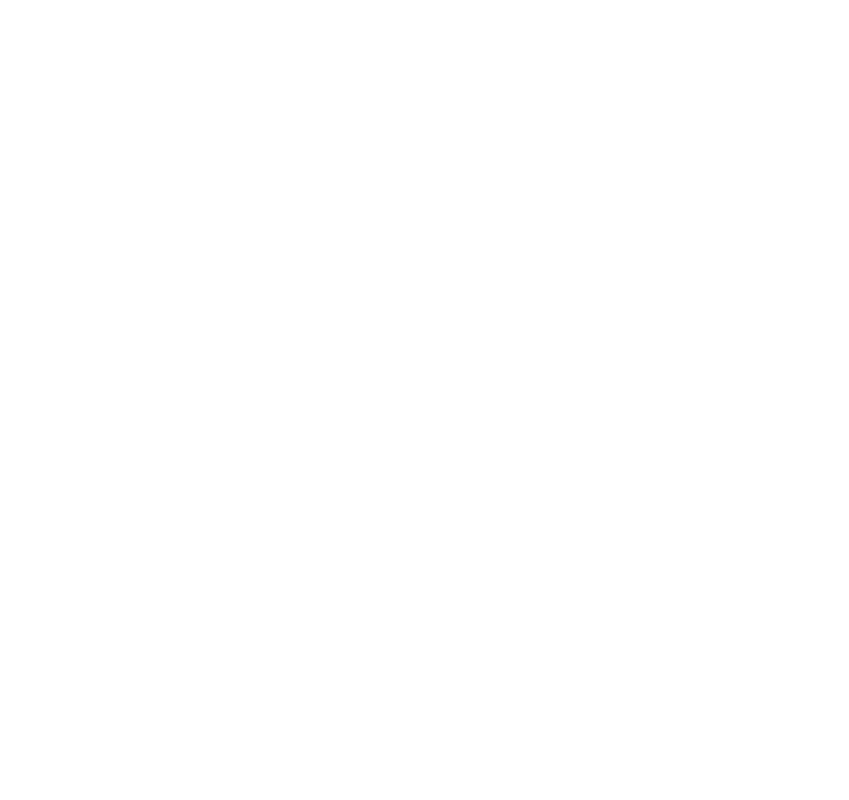
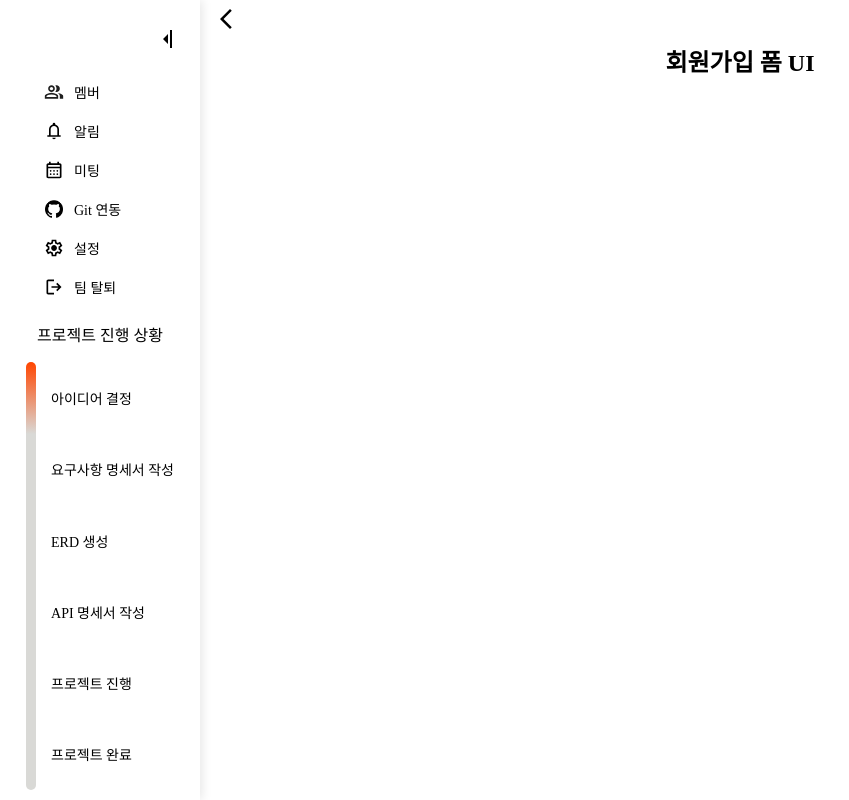
Before and after one commit to PJA-ProJect-Assistant/pja_frontend, a React (Vite) app in the folder pja/: page /ws/1/action/1 in a window 1280 px wide. Before the commit this address had no page. Shown: the whole page, without its empty margins (0-849 px from the left). Built offline with nearby package versions, Linux system fonts and the light colour scheme.

Commit message:
feat : actionpost 생성

```diff
--- a/pja/package.json
+++ b/pja/package.json
@@ -18,7 +18,8 @@
     "react-datepicker": "^8.4.0",
     "react-dom": "^19.1.0",
     "react-router-dom": "^7.6.1",
-    "recharts": "^2.15.3"
+    "recharts": "^2.15.3",
+    "uuid": "^11.1.0"
   },
   "devDependencies": {
     "@eslint/js": "^9.25.0",
--- a/pja/src/Rotuer.tsx
+++ b/pja/src/Rotuer.tsx
@@ -7,28 +7,27 @@ import FindPwPage from "./pages/loginpage/findpw/FindPwPage";
 import SignupPage from "./pages/signuppage/SignupPage";
 import AddWSPage from "./pages/workspacepage/addworkspacepage/AddWSPage";
 import MainWSPage from "./pages/workspacepage/mainworkspacepage/MainWSPage";
+import ActionPostPage from "./pages/workspacepage/developmentpage/postpage/ActionPostPage";
 
 const Router = () => {
   return (
     <Routes>
       {/* 기본 경로에서 로그인으로 리다이렉트 */}
-      {/* 로그인해서 들어가게 하는거는 백이랑 연결하고 일단 들어가면 바로 홈 나오게 할게여ㅕㅕ */}
+      {/* 로그인해서 들어가게 하는거는 백이랑 연결하고 일단 들어가면 바로 홈 나오게 할게여 */}
       <Route path="/" element={<Navigate to="/main" replace />} />
 
       {/* 공개 라우트 */}
       <Route path="/login" element={<LoginPage />} />
-      <Route path="/main" element={<MainPage />} />
       <Route path="/signup" element={<SignupPage />} />
       <Route path="/find-id" element={<FindIdPage />} />
       <Route path="/find-pw" element={<FindPwPage />} />
       {/* 인증 필요 라우트 */}
       {/* <Route element={<PrivateRoute />}*/}
       {/*</Route> */}
-
+      <Route path="/main" element={<MainPage />} />
       <Route path="/addws" element={<AddWSPage />} />
-
       <Route path="/ws/:wsid/step/:stepNumber" element={<MainWSPage />} />
-
+      <Route path="/ws/:wsid/action/:acId" element={<ActionPostPage />} />
       {/*로그인 성공 후 리디렉션 처리용 페이지 */}
       {/* <Route path="/oauth2/success" element={<OAuth2Success />} /> */}
     </Routes>
--- /dev/null
+++ b/pja/src/components/header/PostHeader.tsx
@@ -0,0 +1,23 @@
+import "./MainHeader.css";
+
+export function PostHeader() {
+  return (
+    <>
+      <div className="mainwsheader-container">
+        <div onClick={() => window.history.back()} className="div-left">
+          <svg
+            xmlns="http://www.w3.org/2000/svg"
+            height="24px"
+            viewBox="0 -960 960 960"
+            width="24px"
+            fill="#000000"
+          >
+            <path d="M400-80 0-480l400-400 71 71-329 329 329 329-71 71Z" />
+          </svg>
+        </div>
+        <h1></h1>
+        <div className="div-right"></div>
+      </div>
+    </>
+  );
+}
--- /dev/null
+++ b/pja/src/pages/workspacepage/developmentpage/postpage/ActionPostPage.css
@@ -0,0 +1,40 @@
+.post-container {
+  display: flex;
+  position: fixed;
+  flex-direction: row;
+  width: 100%;
+  height: 100%;
+  box-sizing: border-box;
+  overflow: hidden;
+}
+
+.post-sidebar-icon {
+  display: flex;
+  position: absolute;
+  align-items: center;
+  justify-content: center;
+  border: 1px solid #d9d9d6;
+  background-color: white;
+  bottom: 20px;
+  left: 20px;
+  border-radius: 50%;
+  width: 50px !important;
+  height: 50px;
+  box-shadow: 0 4px 6px rgba(0, 0, 0, 0.1);
+  flex-shrink: 0;
+  cursor: pointer;
+}
+
+.actionpost-container {
+  width: 100%;
+  height: 100%;
+  max-width: 100%;
+  min-height: 60%;
+  box-sizing: border-box;
+  padding: 0 20px;
+  overflow: auto;
+}
+.actionpost-container h2 {
+  text-align: center;
+  margin: 0;
+}
--- /dev/null
+++ b/pja/src/pages/workspacepage/developmentpage/postpage/ActionPostPage.tsx
@@ -0,0 +1,56 @@
+import { AnimatePresence } from "framer-motion";
+import WsSidebar from "../../../../components/sidebar/WsSidebar";
+import { actions } from "../../../../constants/listconstant";
+import type { action } from "../../../../types/list";
+import "./ActionPostPage.css";
+import { useEffect, useState } from "react";
+import { useParams } from "react-router-dom";
+import { PostHeader } from "../../../../components/header/PostHeader";
+export default function ActionPostPage() {
+  const [sidebarOpen, setSidebarOpen] = useState(true);
+  const [showIcon, setShowIcon] = useState(false);
+  const [selectAction, setSelectAction] = useState<action>();
+  const { acId } = useParams<{
+    acId: string;
+  }>();
+
+  useEffect(() => {
+    const setaction = actions.find((ac) => ac.action_id === Number(acId));
+    setSelectAction(setaction);
+  }, [acId]);
+  return (
+    <div className="post-container">
+      <AnimatePresence
+        onExitComplete={() => {
+          setShowIcon(true); // 사이드바 사라진 후 아이콘 보이기
+        }}
+      >
+        {sidebarOpen && (
+          <WsSidebar
+            onClose={() => {
+              setSidebarOpen(false);
+              setShowIcon(false); // 아이콘 숨김 처리
+            }}
+          />
+        )}
+      </AnimatePresence>
+      {!sidebarOpen && showIcon && (
+        <div className="post-sidebar-icon" onClick={() => setSidebarOpen(true)}>
+          <svg
+            xmlns="http://www.w3.org/2000/svg"
+            height="24px"
+            viewBox="0 -960 960 960"
+            width="24px"
+            fill="#000000"
+          >
+            <path d="M360-120v-720h80v720h-80Zm160-160v-400l200 200-200 200Z" />
+          </svg>
+        </div>
+      )}
+      <div className="actionpost-container">
+        <PostHeader />
+        <h2>{selectAction?.name}</h2>
+      </div>
+    </div>
+  );
+}
```
Also changed, not shown: 1 other file (tests, documents, lock files or other folders).
